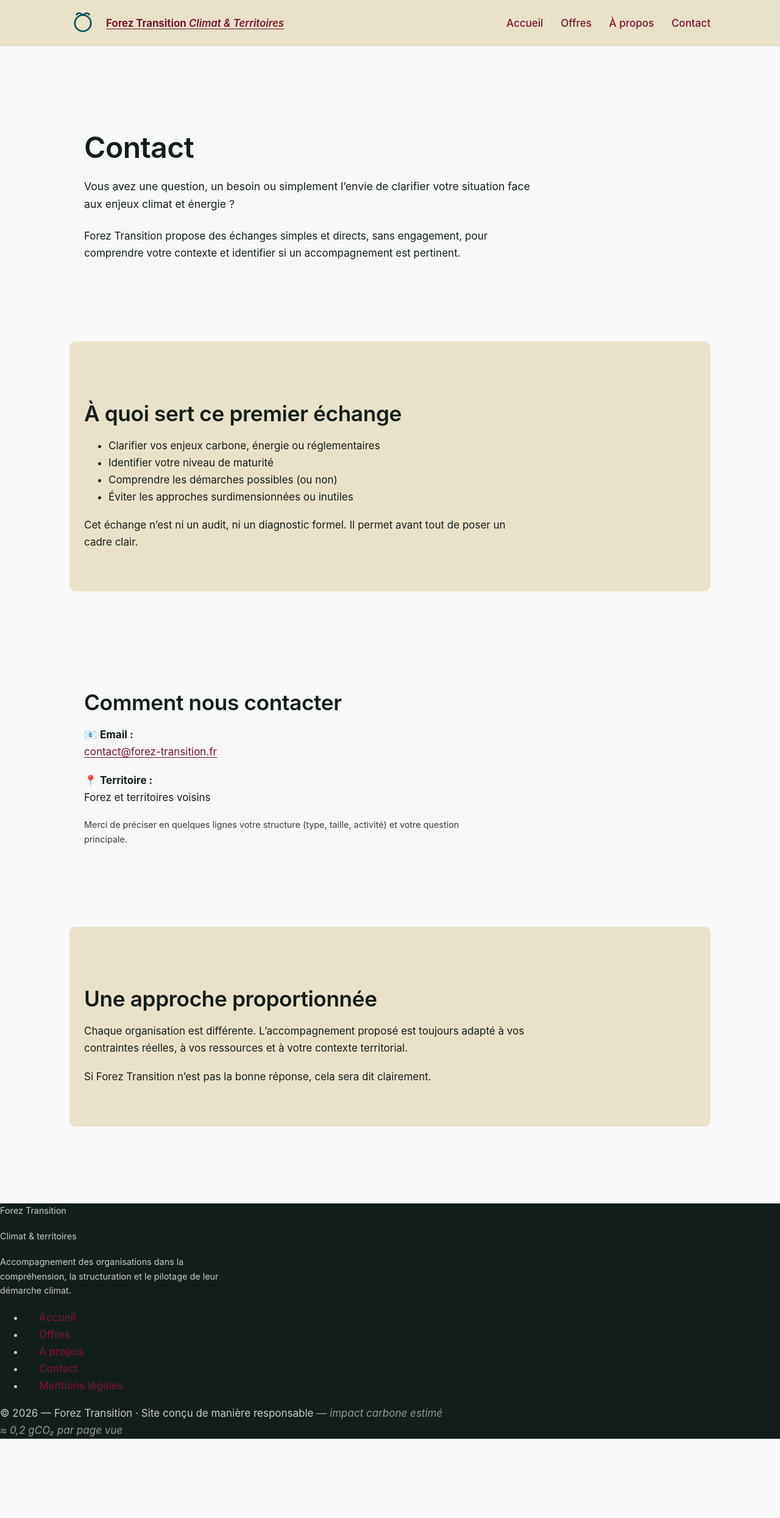
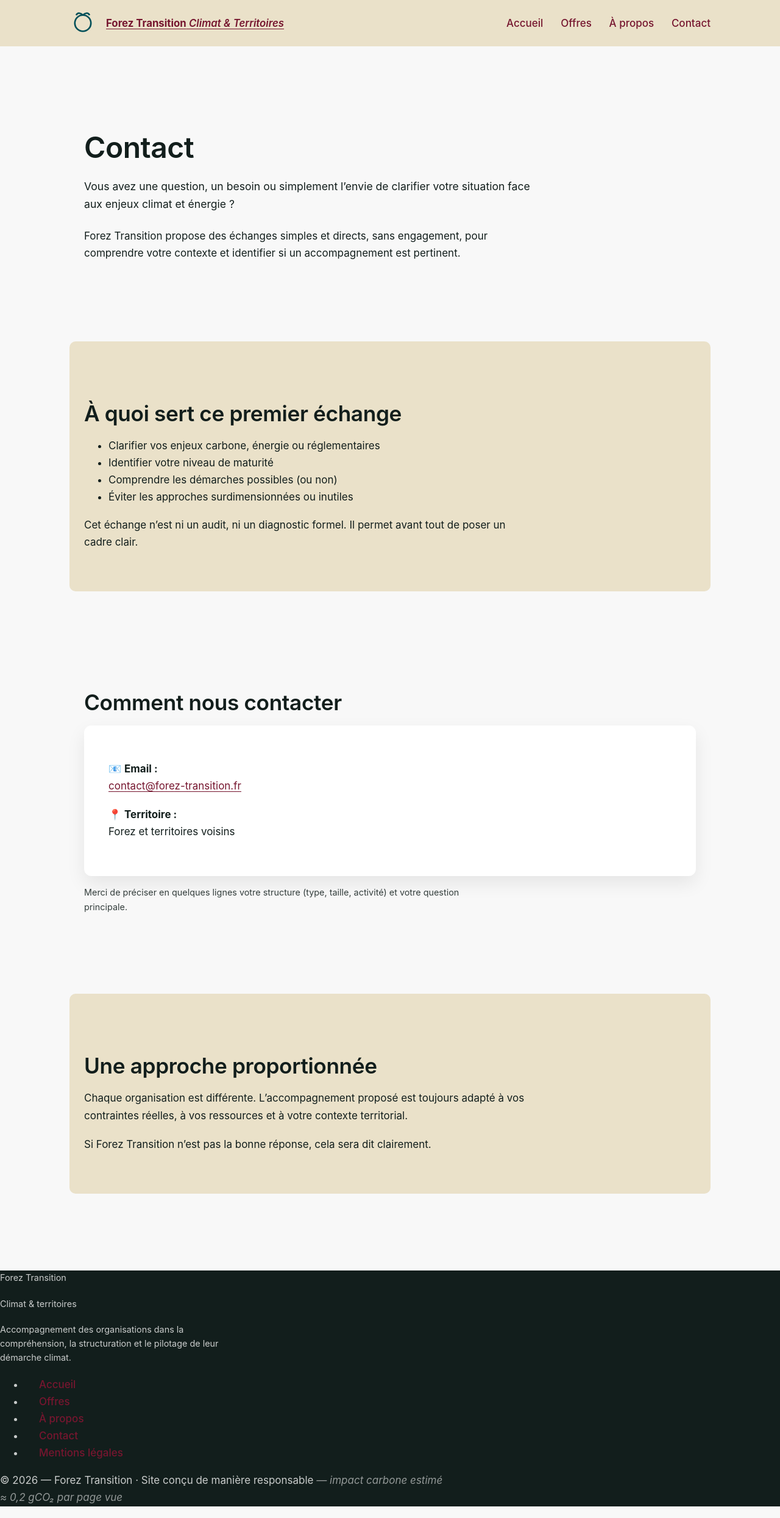
Before and after one commit to Alex-JULIEN/forez-transition, a Jekyll site: the page built from contact.md, in a window 1280 px wide. Shown: the whole page at 61% size. Built offline with Jekyll 4.4.1, drawn with Linux system fonts in a browser that asks for light colours; before the commit the page ends 2379 px from its top, so only the background shows below that.

Commit message:
Update contact.md

```diff
--- a/contact.md
+++ b/contact.md
@@ -38,7 +38,7 @@ layout: default
 <section class="section">
   <h2>Comment nous contacter</h2>
 
-  <div class="parcours-step">
+  <div class="card">
     <p>
       📧 <strong>Email :</strong><br>
       <a href="mailto:contact@forez-transition.fr">
```
